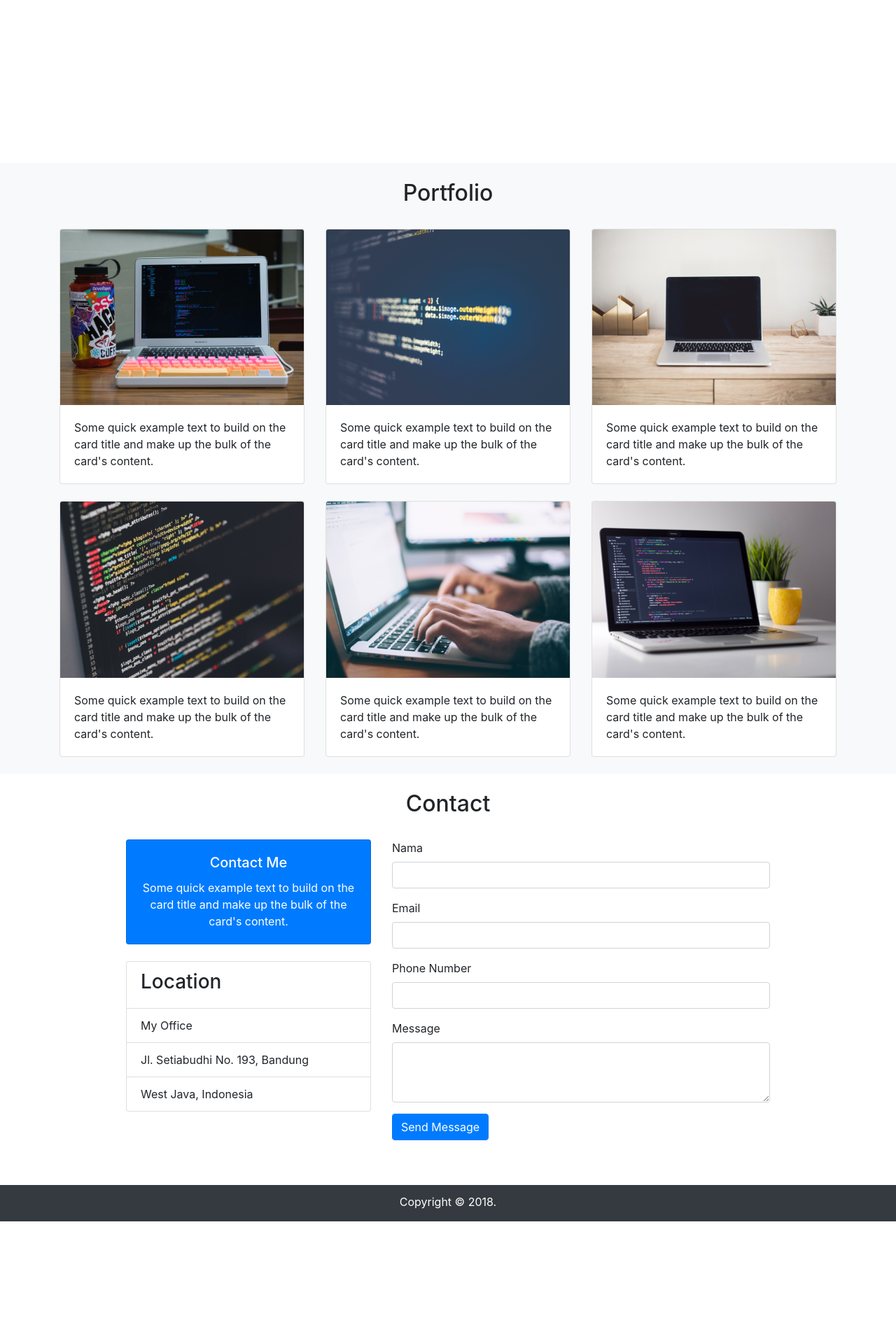
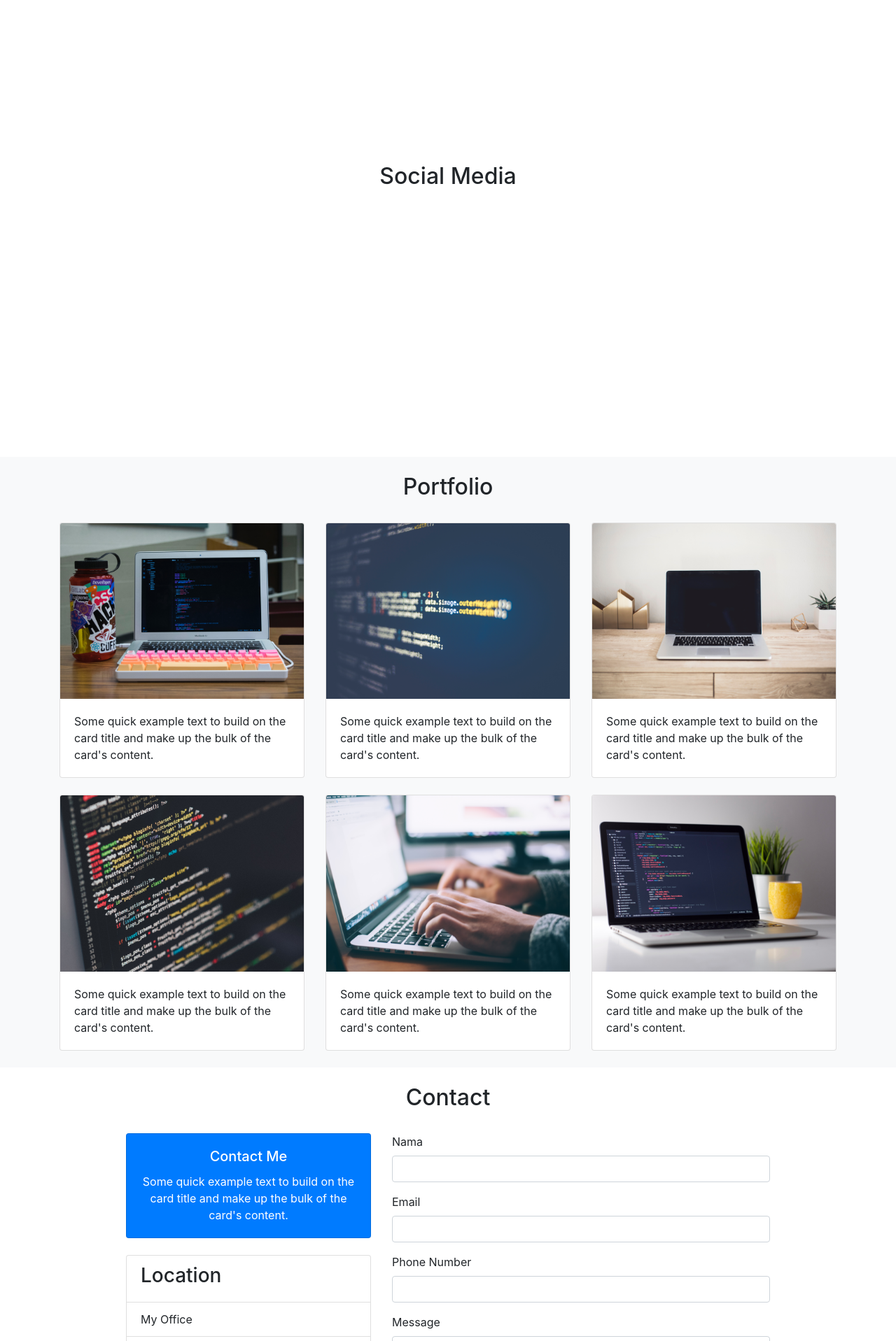
Before and after one commit to salsabilaputri-bit/rest_api, a PHP site: page / in a window 1280 px wide. Shown: the part 782-2699 px from the top of the page at 70% size. Before the commit the page ends 2528 px from the top, so only its background shows below. Run offline with PHP 8.4, Linux system fonts and the light colour scheme.

Commit message:
menambahkan sosial media yt dan ig

```diff
--- a/wpu-portofolio/index.html
+++ b/wpu-portofolio/index.php
@@ -67,6 +67,17 @@
         </div>
       </div>
     </section>
+
+    <!-- Youtube & IG -->
+     <section class="social" id="social">
+        <div class="container">
+          <div class="row">
+            <div class="col text-center">
+              <h2>Social Media</h2>
+            </div>
+          </div>
+        </div>
+     </section>
 
 
     <!-- Portfolio -->
```
